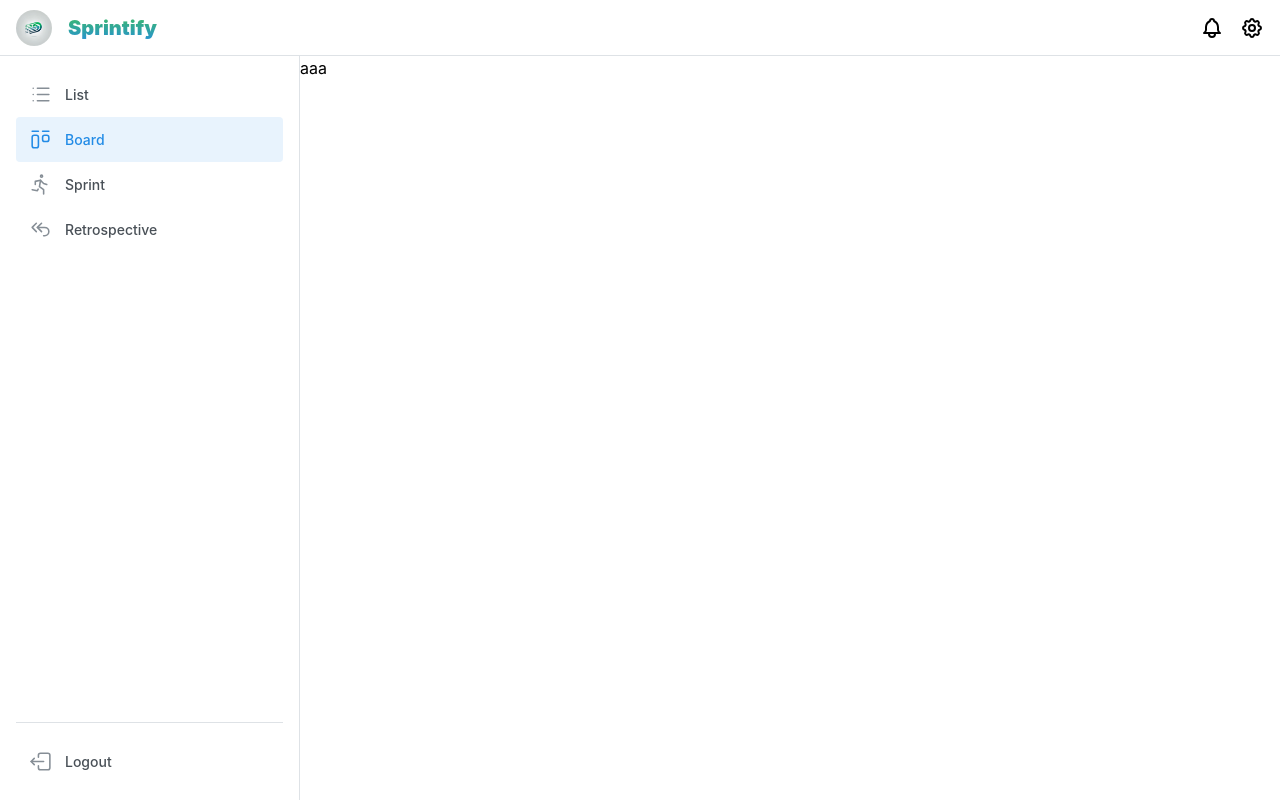
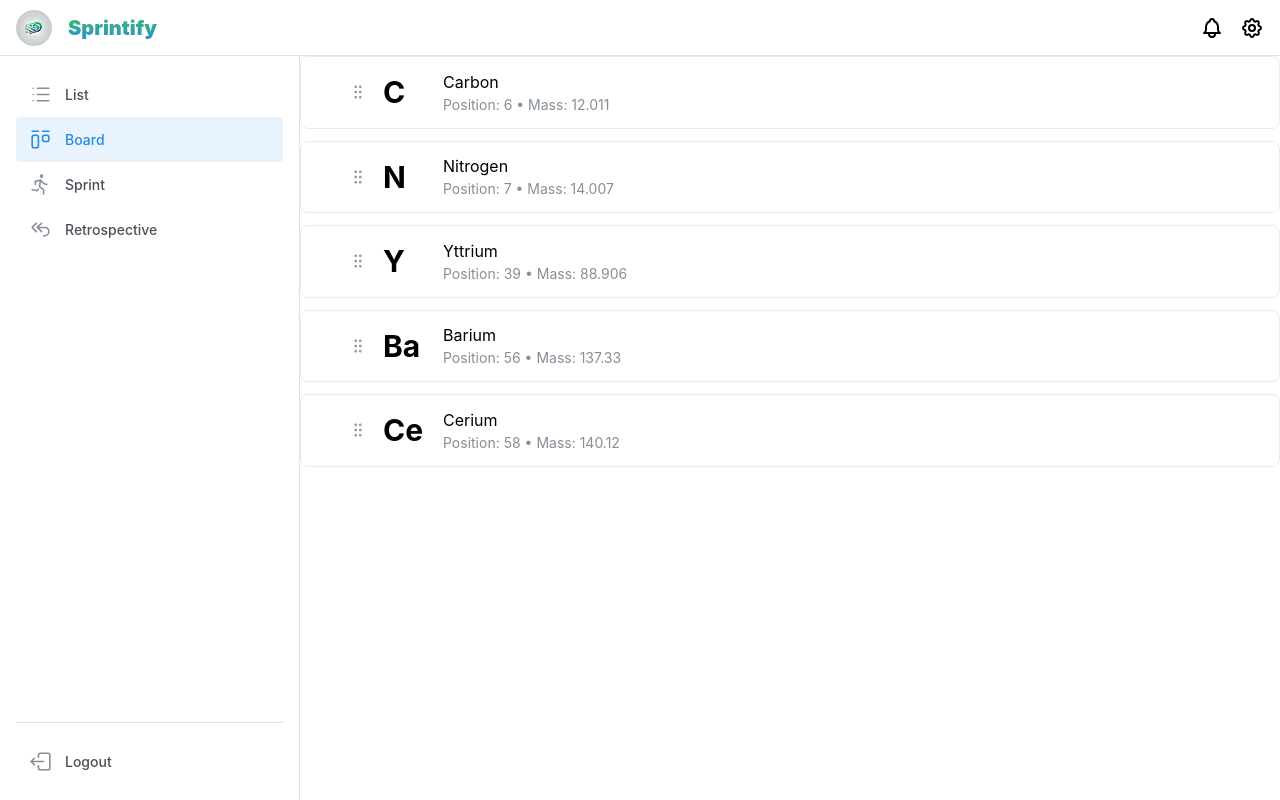
Before and after one commit to moppiiiii/sprintify, a React (Vite) app in the folder apps/frontend/: page /board in a window 1280 px wide. Built offline with nearby package versions, Linux system fonts and the light colour scheme.

Commit message:
feat(board): create board sample

```diff
--- a/apps/frontend/src/app/components/layouts/usually/Usually.layout.tsx
+++ b/apps/frontend/src/app/components/layouts/usually/Usually.layout.tsx
@@ -4,17 +4,18 @@
 import { UsuallyLayoutProps } from "./type";
 
 import classes from "./Usually.layout.module.scss";
+import { Box } from "@mantine/core";
 
 const UsuallyLayout: React.FC<UsuallyLayoutProps> = ({ children }) => {
   return (
     <main className={classes["usually-layout-container"]}>
       <HeaderComponent />
-      <div className={classes["layout-grid"]}>
-        <div className={classes["navbar-col"]}>
+      <Box className={classes["layout-grid"]}>
+        <Box className={classes["navbar-col"]}>
           <NavbarComponent />
-        </div>
-        <div>{children}</div>
-      </div>
+        </Box>
+        <Box>{children}</Box>
+      </Box>
     </main>
   );
 };
--- a/apps/frontend/src/app/components/templates/board/Board.template.module.scss
+++ b/apps/frontend/src/app/components/templates/board/Board.template.module.scss
@@ -1,3 +1,29 @@
-.board-template-container {
+.item {
   display: flex;
+  align-items: center;
+  padding: var(--mantine-spacing-sm) var(--mantine-spacing-xl);
+  margin-bottom: var(--mantine-spacing-sm);
+  background-color: light-dark(var(--mantine-color-white), var(--mantine-color-dark-5));
+  border: 1px solid light-dark(var(--mantine-color-gray-2), var(--mantine-color-dark-5));
+  border-radius: var(--mantine-radius-md);
 }
+
+.itemDragging {
+  box-shadow: var(--mantine-shadow-sm);
+}
+
+.symbol {
+  width: 60px;
+  font-size: 30px;
+  font-weight: 700;
+}
+
+.dragHandle {
+  display: flex;
+  align-items: center;
+  justify-content: center;
+  height: 100%;
+  padding-right: var(--mantine-spacing-md);
+  padding-left: var(--mantine-spacing-md);
+  color: light-dark(var(--mantine-color-gray-6), var(--mantine-color-dark-1));
+}
--- a/apps/frontend/src/app/components/templates/board/Board.template.module.scss.d.ts
+++ b/apps/frontend/src/app/components/templates/board/Board.template.module.scss.d.ts
@@ -1,4 +1,7 @@
 declare const classNames: {
-  readonly "board-template-container": "board-template-container";
+  readonly item: "item";
+  readonly itemDragging: "itemDragging";
+  readonly symbol: "symbol";
+  readonly dragHandle: "dragHandle";
 };
 export = classNames;
--- a/apps/frontend/src/app/components/templates/board/Board.template.tsx
+++ b/apps/frontend/src/app/components/templates/board/Board.template.tsx
@@ -1,8 +1,64 @@
 import React from "react";
 import UsuallyLayout from "../../layouts/usually/Usually.layout";
 
+import { Box, Text } from "@mantine/core";
+import { useListState } from "@mantine/hooks";
+import { DragDropContext, Droppable, Draggable } from "@hello-pangea/dnd";
+import classes from "./Board.template.module.scss";
+import { IconGripVertical } from "@tabler/icons-react";
+
+const data = [
+  { position: 6, mass: 12.011, symbol: "C", name: "Carbon" },
+  { position: 7, mass: 14.007, symbol: "N", name: "Nitrogen" },
+  { position: 39, mass: 88.906, symbol: "Y", name: "Yttrium" },
+  { position: 56, mass: 137.33, symbol: "Ba", name: "Barium" },
+  { position: 58, mass: 140.12, symbol: "Ce", name: "Cerium" },
+];
+
 const BoardTemplate: React.FC = () => {
-  return <UsuallyLayout>aaa</UsuallyLayout>;
+  const [state, handlers] = useListState(data);
+
+  const items = state.map((item, index) => (
+    <Draggable key={item.symbol} index={index} draggableId={item.symbol}>
+      {(provided, snapshot) => (
+        <Box
+          className={`${classes.item} ${snapshot.isDragging ? classes.itemDragging : ""}`}
+          ref={provided.innerRef}
+          {...provided.draggableProps}
+        >
+          <Box {...provided.dragHandleProps} className={classes.dragHandle}>
+            <IconGripVertical style={{ width: 18, height: 18 }} stroke={1.5} />
+          </Box>
+          <Text className={classes.symbol}>{item.symbol}</Text>
+          <Box>
+            <Text>{item.name}</Text>
+            <Text c="dimmed" size="sm">
+              Position: {item.position} • Mass: {item.mass}
+            </Text>
+          </Box>
+        </Box>
+      )}
+    </Draggable>
+  ));
+
+  return (
+    <UsuallyLayout>
+      <DragDropContext
+        onDragEnd={({ destination, source }) =>
+          handlers.reorder({ from: source.index, to: destination?.index || 0 })
+        }
+      >
+        <Droppable droppableId="dnd-list" direction="vertical">
+          {(provided) => (
+            <Box {...provided.droppableProps} ref={provided.innerRef}>
+              {items}
+              {provided.placeholder}
+            </Box>
+          )}
+        </Droppable>
+      </DragDropContext>
+    </UsuallyLayout>
+  );
 };
 
 BoardTemplate.whyDidYouRender = true;
--- a/package.json
+++ b/package.json
@@ -30,6 +30,7 @@
     "@graphql-codegen/typescript": "^4.0.9",
     "@graphql-codegen/typescript-operations": "^4.2.3",
     "@graphql-codegen/typescript-react-apollo": "^4.3.2",
+    "@hello-pangea/dnd": "^17.0.0",
     "@mantine/core": "^7.12.2",
     "@mantine/hooks": "^7.12.2",
     "@nestjs/apollo": "^12.2.0",
```
Also changed, not shown: 1 other file (tests, documents, lock files or other folders).
